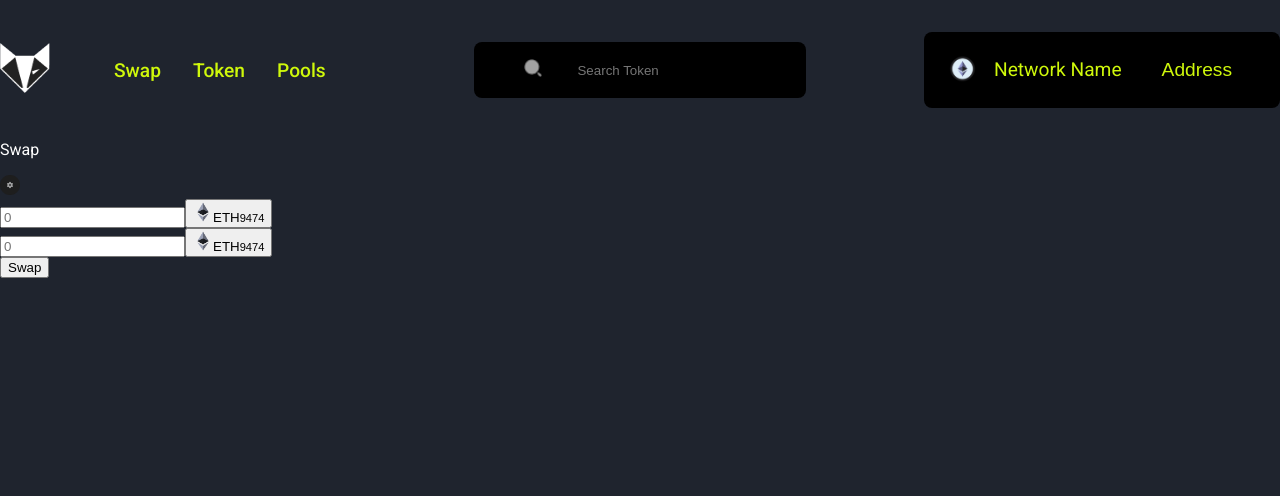
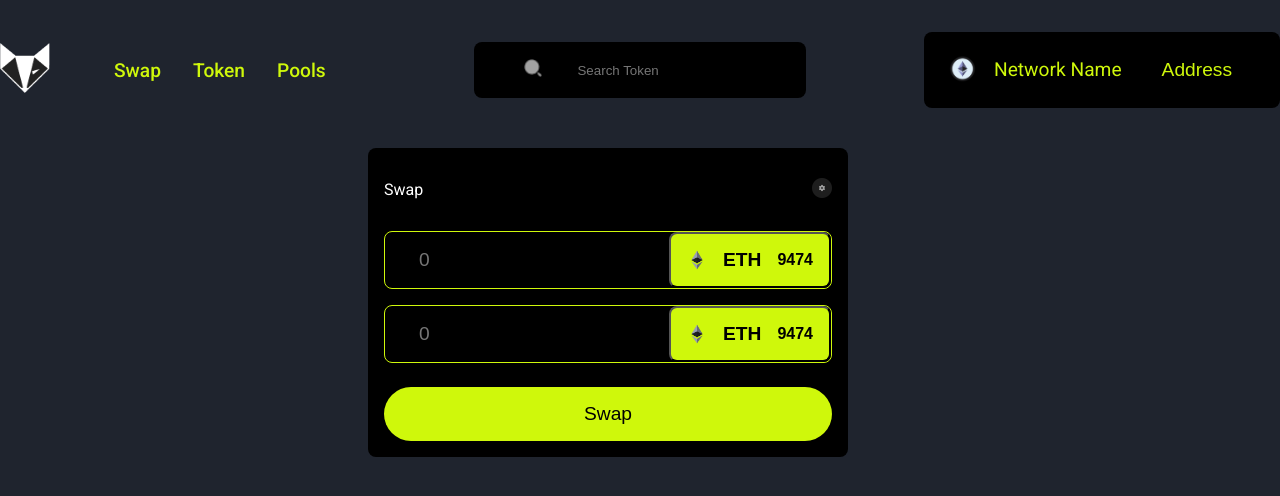
Before and after one commit to aricandra3/ExDEX, a Next.js app: page / in a window 1280 px wide. Shown: the top 496 px of the page. Built offline with nearby package versions, Linux system fonts and the light colour scheme.

Commit message:
swap model css

```diff
--- a/Components/HeroSection/HeroSection.module.css
+++ b/Components/HeroSection/HeroSection.module.css
@@ -0,0 +1,77 @@
+
+.HeroSection{
+    width: 90%;
+    margin: 2rem;
+    display: flex;
+    align-items: center;
+    justify-content: center;
+    position: relative;
+}
+
+.HeroSection_box{
+    margin-top: .5rem;
+    background-color: black;
+    padding: 1rem;
+    border-radius: .5rem;
+    width: 30rem;
+}
+
+.HeroSection_box_heading{
+    display: flex;
+    align-items: center;
+    justify-content: space-between;
+}
+
+.HeroSection_box_input{
+    display: flex;
+    align-items: center;
+    justify-content: space-between;
+    border: 1px solid #cff80b;
+    border-radius: .5rem;
+    padding-left: 2rem;
+    margin-top: 1rem;
+}
+
+.HeroSection_box_input input{
+    border: 0;
+    outline: 0;
+    background-color: transparent;
+    color: #cff80b;
+    font-size: 1.2rem;
+}
+
+.HeroSection_box_input button{
+    display: flex;
+    align-items: center;
+    justify-content: space-between;
+    gap: 1rem;
+    line-height: 0;
+    background-color: #cff80b;
+    padding: 1rem;
+    font-weight: 700;
+    font-size: 1.2rem;
+    border-radius: .5rem;
+}
+
+.HeroSection_box_btn {
+    background-color: #cff80b;
+    border: 0;
+    outline: 0;
+    width: 100%;
+    margin-top: 1.5rem;
+    padding: 1rem;
+    border-radius: 2rem;
+    font-size: 1.2rem;
+}
+
+@media only screen and (max-width: 35em){
+    .HeroSection{
+        width: 95%;
+    }
+    .HeroSection_box{
+        width: 95%;
+    }
+    .HeroSection_box_input input{
+        width: 50%;
+    }
+}
```
